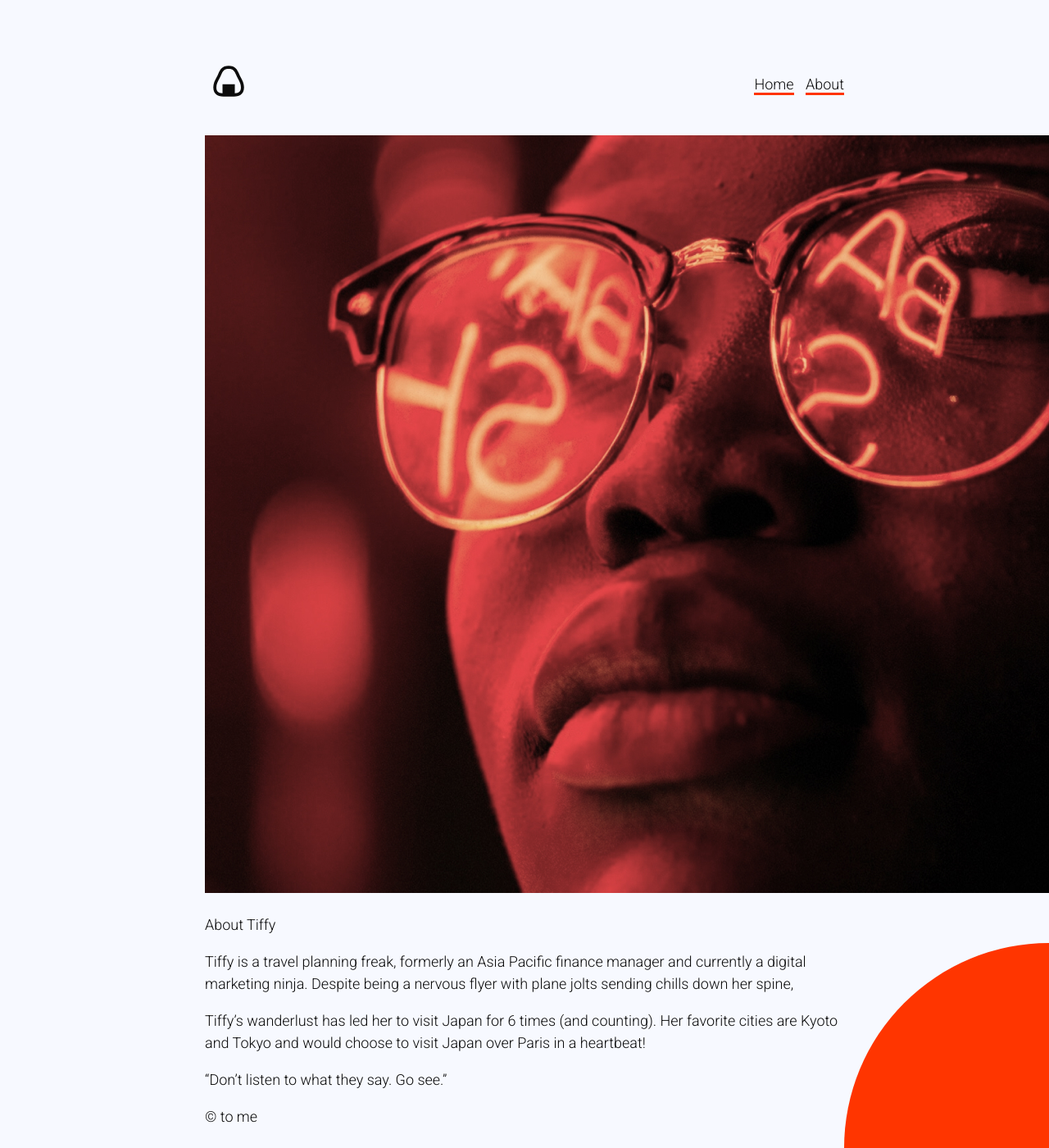
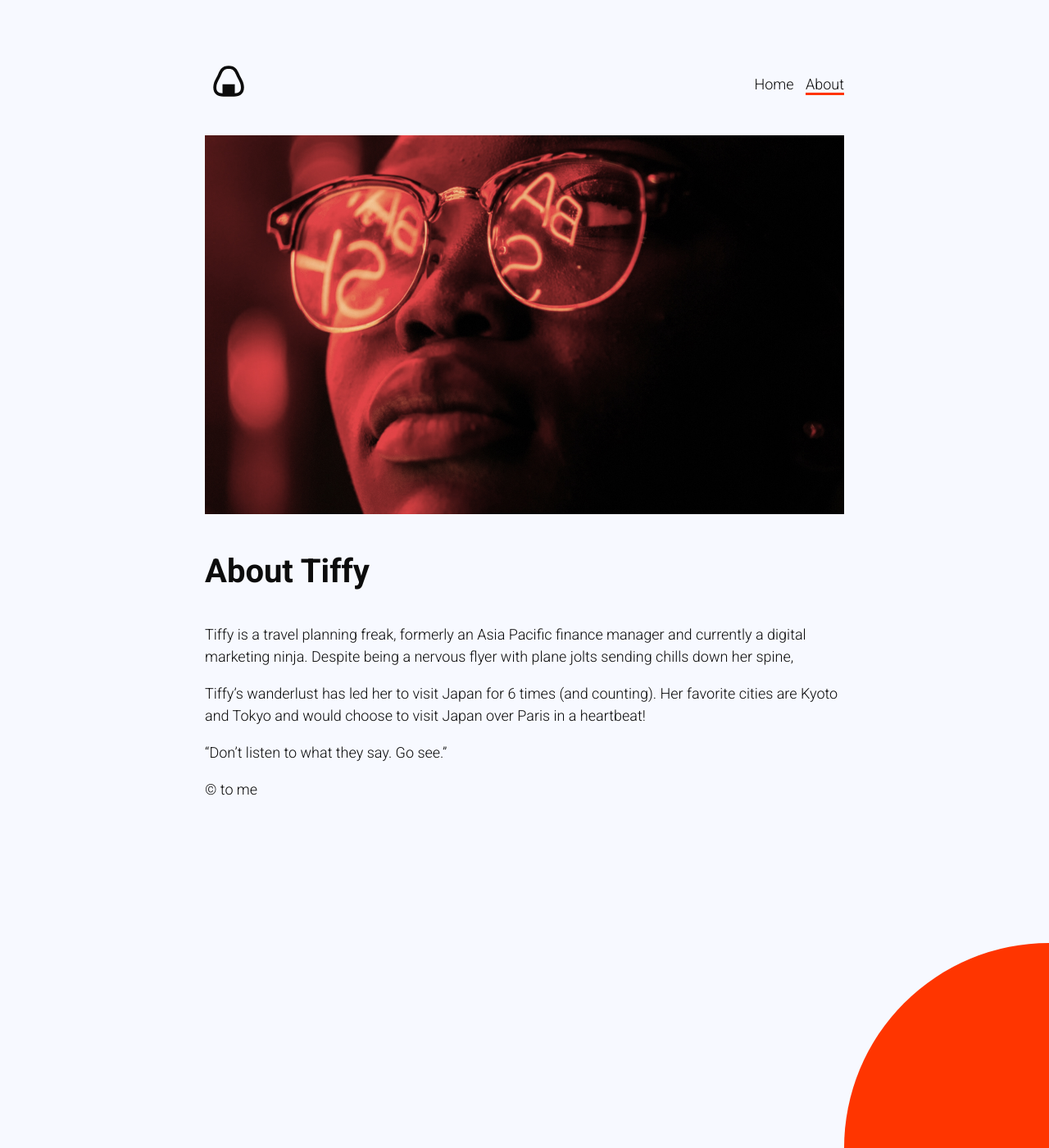
Before and after one commit to cdandor/anightinjapan, a Jekyll site: the page built from about.markdown, in a window 1280 px wide and 1400 px high. Shown: the whole window at 82% size. Built offline with Jekyll 4.4.1, drawn with Linux system fonts in a browser that asks for light colours.

Commit message:
fix nav and image sizes

```diff
--- a/_includes/header.html
+++ b/_includes/header.html
@@ -1,7 +1,7 @@
 <header>
   <a href="/"><img src="/assets/img/logo.svg" alt="a night in japan" /></a>
   <nav>
-    <a href="/">Home</a>
-    <a href="/about">About</a>
+    <a href="/"  {% if page.url == "/" %} class="selected" {% endif %}>Home</a>
+    <a href="/about/" {% if page.url == "/about/" %} class="selected" {% endif %} >About</a>
   </nav>
 </header>
--- a/about.markdown
+++ b/about.markdown
@@ -6,7 +6,7 @@
 
 ![about.jpg](/uploads/about.jpg)
 
-About Tiffy
+## About Tiffy
 
 Tiffy is a travel planning freak, formerly an Asia Pacific finance manager and currently a digital marketing ninja. Despite being a nervous flyer with plane jolts sending chills down her spine,
 
--- a/assets/css/styles.scss
+++ b/assets/css/styles.scss
@@ -31,11 +31,15 @@
 section {
   margin: 40px 0 0 0;
 }
+nav a.selected {
+  border-bottom: 3px solid $red;
+}
+
 nav a,
+nav a.selected,
 p a {
   color: $black;
   text-decoration: none;
-  border-bottom: 3px solid $red;
 }
 h1,
 h2,
@@ -43,7 +47,9 @@
 p.read-more {
   font-weight: 700;
 }
-
+img {
+  max-width: 780px;
+}
 h1 {
   font-size: 80px;
 }
```
